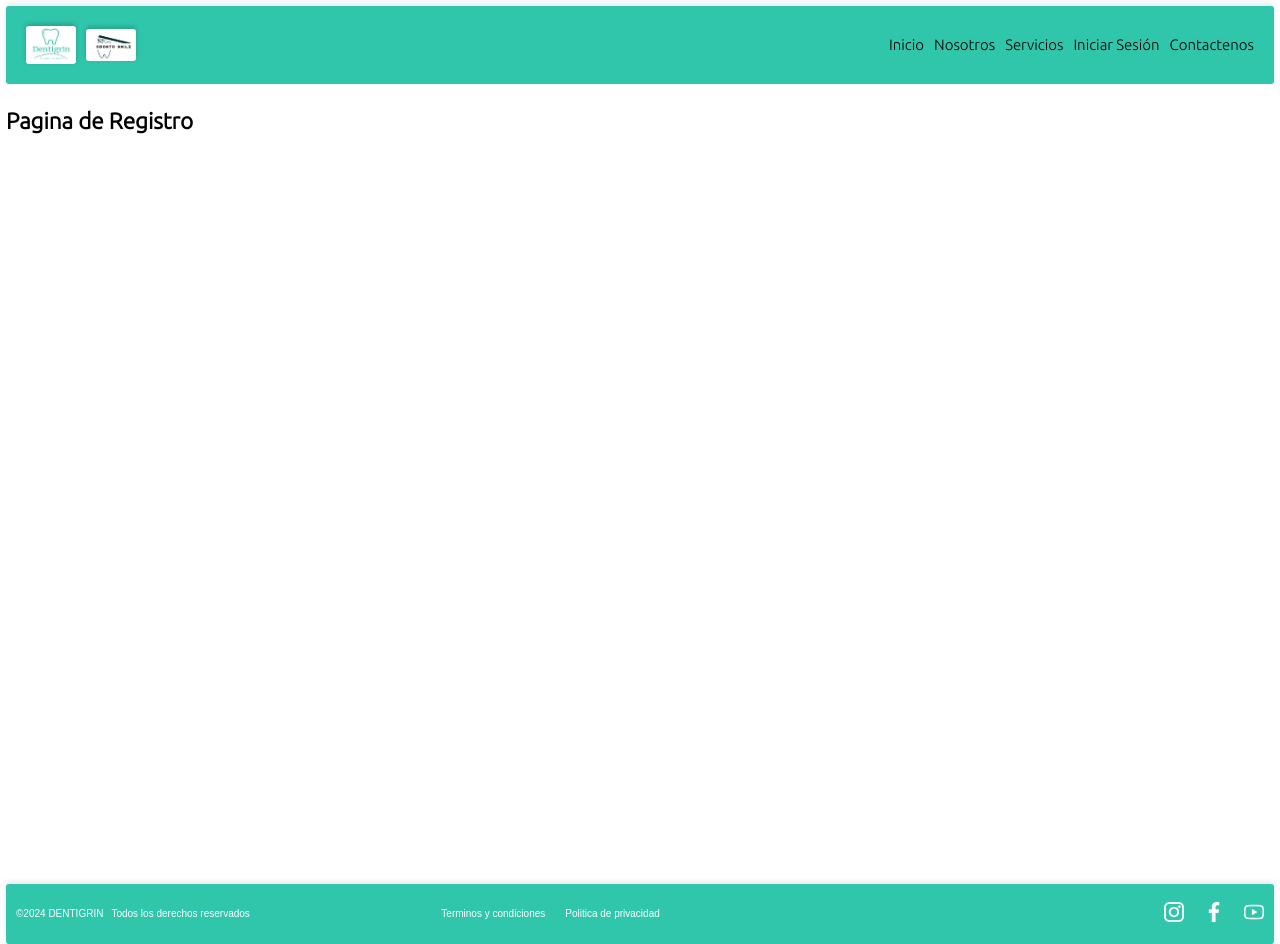
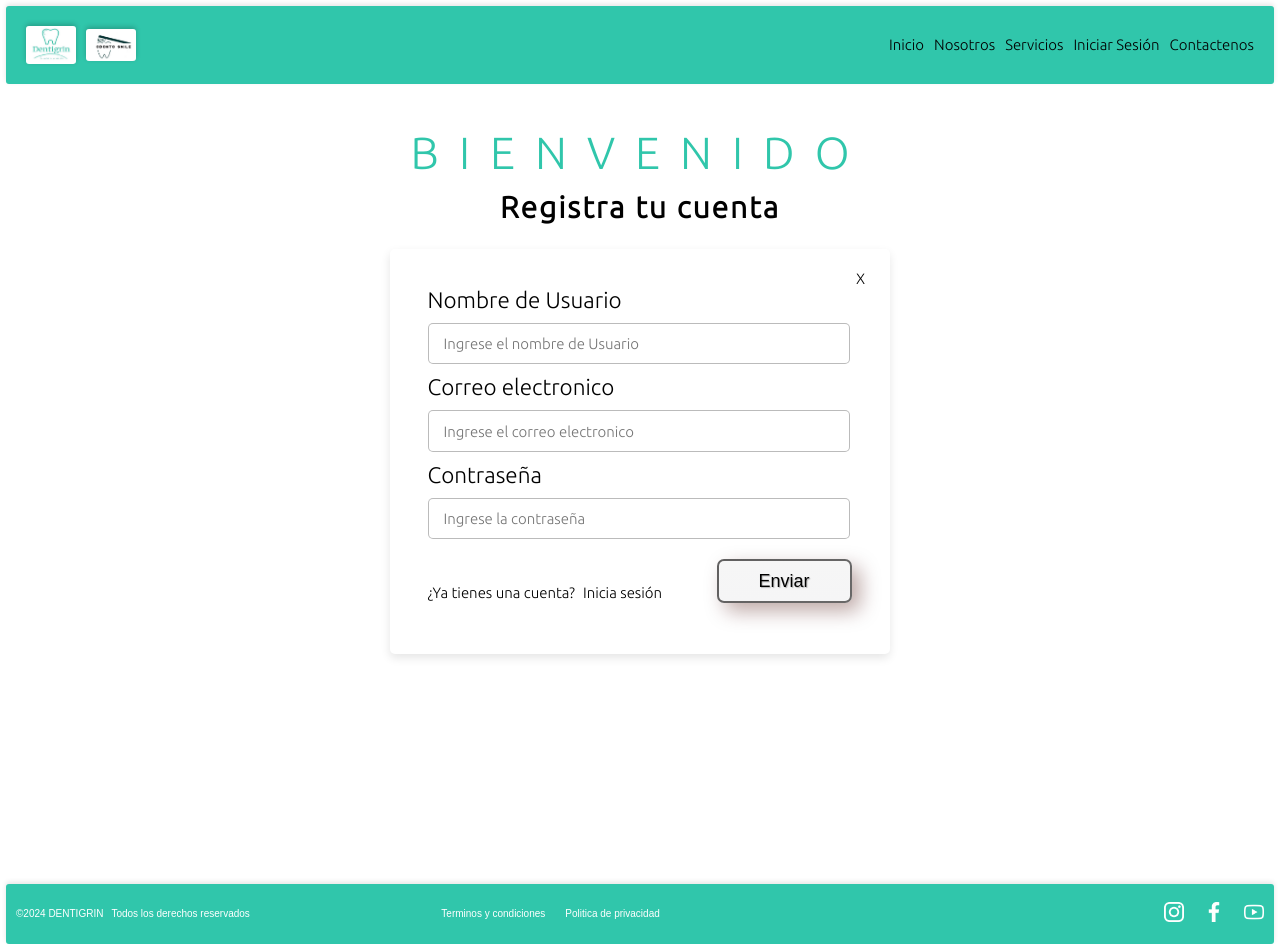
Before and after one commit to adferatuz/Dentigrin, a React (Vite) app in the folder dentigrin/: page /register in a window 1280 px wide. Built offline with nearby package versions, Linux system fonts and the light colour scheme.

Commit message:
Creacion componente formAuth.jsx con su respectivo styles.css y actualizacion vistas login.jsx y register.jsx

```diff
--- a/dentigrin/src/components/button/styles.css
+++ b/dentigrin/src/components/button/styles.css
@@ -38,9 +38,9 @@
 
 
 .button-ok {
-    background: linear-gradient(0deg, #487bf0 0%, #3a70ef 100%)
+    background: linear-gradient(0deg, #f5f5f6 0%, #f6f6f6 100%)
         padding-box,
-      linear-gradient(142.51deg, #666190 8.65%, #0c3aba 88.82%) border-box;
+      linear-gradient(142.51deg, #616060 8.65%, #696868 88.82%) border-box;
     border-radius: 7px;
     border: 2px solid transparent;
 
@@ -51,7 +51,7 @@
     line-height: 20px;
     cursor: pointer;
     transition: all 0.3s;
-    color: white;
+    color: #000000;
     font-size: 18px;
     font-weight: 500;
   }
--- /dev/null
+++ b/dentigrin/src/components/formAuth/formAuth.jsx
@@ -0,0 +1,57 @@
+import { useState, useEffect } from 'react'
+import Button from '../button/button.jsx'
+import './styles.css'
+
+export default function FormAuth ({provideClass,showLink, title}) {
+
+    const [isActive, setIsActive] = useState(true)
+    useEffect(()=>{setIsActive(showLink)},[])
+
+    return(
+
+        <div className='container-form'>
+            <h1 className='title-login'>BIENVENIDO</h1>
+
+            <article>
+                <h2>{title}</h2>
+                <section className='body-form'>
+                    <span>X</span>
+                    <form action="">
+                        <label title='Username' htmlFor="username">Nombre de Usuario</label>
+                        <input
+                            type="text"
+                            placeholder='Ingrese el nombre de Usuario'
+                            id='username'
+                        />
+                        <label title='email' htmlFor="email">Correo electronico</label>
+                        <input
+                            type="email"
+                            placeholder='Ingrese el correo electronico'
+                            id='email'
+                        />
+                        <label title='password' htmlFor="password">Contraseña</label>
+                        <input
+                            type="password"
+                            placeholder='Ingrese la contraseña'
+                            id='password'
+                        />
+                        <div>
+                            {
+                                isActive ?
+                                    <p>¿Olvidaste tu contraseña?</p>
+                                :
+                                    <div className='container-link-login'>
+                                        <p>¿Ya tienes una cuenta?</p>
+                                        <p>Inicia sesión</p>
+                                    </div>
+                            }
+
+                            <Button provideClass={'button-ok btn--position'} textContent={'Enviar'} />
+                        </div>
+                    </form>
+                </section>
+            </article>
+        </div>
+
+    )
+}
--- /dev/null
+++ b/dentigrin/src/components/formAuth/styles.css
@@ -0,0 +1,87 @@
+.container-form article{
+    width: 500px;
+    text-align: center;
+
+}
+
+.container-form article h2{
+    font-size: 2em;
+    letter-spacing: 2px;
+    margin-top: 0;
+}
+
+
+.body-form{
+    width: 100%;
+    box-shadow: -0.4px 4px 10px rgba(0, 0, 0, 0.1);
+    border-radius: 5px;
+    position: relative;
+}
+
+.body-form span{
+    position: absolute;
+    top: 5%;
+    right: 5%;
+}
+
+.body-form span:hover{
+    cursor: pointer;
+    transition: all 0.3s ease-in-out;
+}
+.body-form span:hover{
+    color: #0f54e8;
+    font-weight: bold;
+    transform: scale(1.1);
+}
+
+.body-form form{
+    display: flex;
+    align-items: flex-start;
+    flex-direction: column;
+    gap: 10px;
+    padding: 2.5em;
+}
+.body-form form input{
+    width: 95%;
+    height: 2.5em;
+    border: 0.2px solid #00000044;
+    border-radius: 5px;
+    padding-left: 15px;
+    font-size: 15px;
+    font-family: "Ubuntu", sans-serif;
+    font-weight: 300;
+    font-style: normal;
+}
+
+.body-form form label{
+    font-size: 1.5em;
+}
+
+.body-form form div{
+    display: flex;
+    width: 100%;
+    position: relative;
+    margin-top: 10px;
+}
+
+.body-form form div p{
+    transition: all 0.3s ease-in;
+    cursor:pointer;
+}
+.body-form form div p:hover{
+    color: #0f54e8;
+}
+
+.container-link-login p:first-child{
+    pointer-events: none;
+    margin-right: 8px;
+}
+
+.container-link-login p:first-child:hover{
+    color: #000;
+}
+
+.btn--position{
+    position: absolute;
+    left: 68%;
+}
--- a/dentigrin/src/views/login/login.jsx
+++ b/dentigrin/src/views/login/login.jsx
@@ -1,9 +1,11 @@
+import FormAuth from '../../components/formAuth/formAuth.jsx'
+import './styles.css'
 
-
-export default function Login(props) {
+export default function Login() {
     return(
-        <div>
-            <h2>Pagina de login</h2>
-        </div>
+        <FormAuth
+            title={'Ingresa a tu cuenta'}
+            showLink={true}
+        />
     )
 }
--- /dev/null
+++ b/dentigrin/src/views/login/styles.css
@@ -0,0 +1,18 @@
+.container-form{
+    width: 100%;
+    height: 100%;
+    display: grid;
+    grid-template-rows: 100px;
+    justify-items: center;
+
+}
+
+.title-login{
+    letter-spacing: 20px;
+    font-size: 3em;
+    color: #30c6ab;
+    font-weight: 100;
+    padding: 0;
+    margin-bottom: 0;
+
+}
--- a/dentigrin/src/views/registro/register.jsx
+++ b/dentigrin/src/views/registro/register.jsx
@@ -1,9 +1,12 @@
+import FormAuth from "../../components/formAuth/formAuth";
+import './styles.css'
 
 
 export default function Register(props) {
     return(
-        <div>
-            <h2>Pagina de Registro</h2>
-        </div>
+        <FormAuth
+            title={'Registra tu cuenta'}
+            showLink={false}
+        />
     )
 }
```
Also changed, not shown: dentigrin/src/views/registro/styles.css (added).
